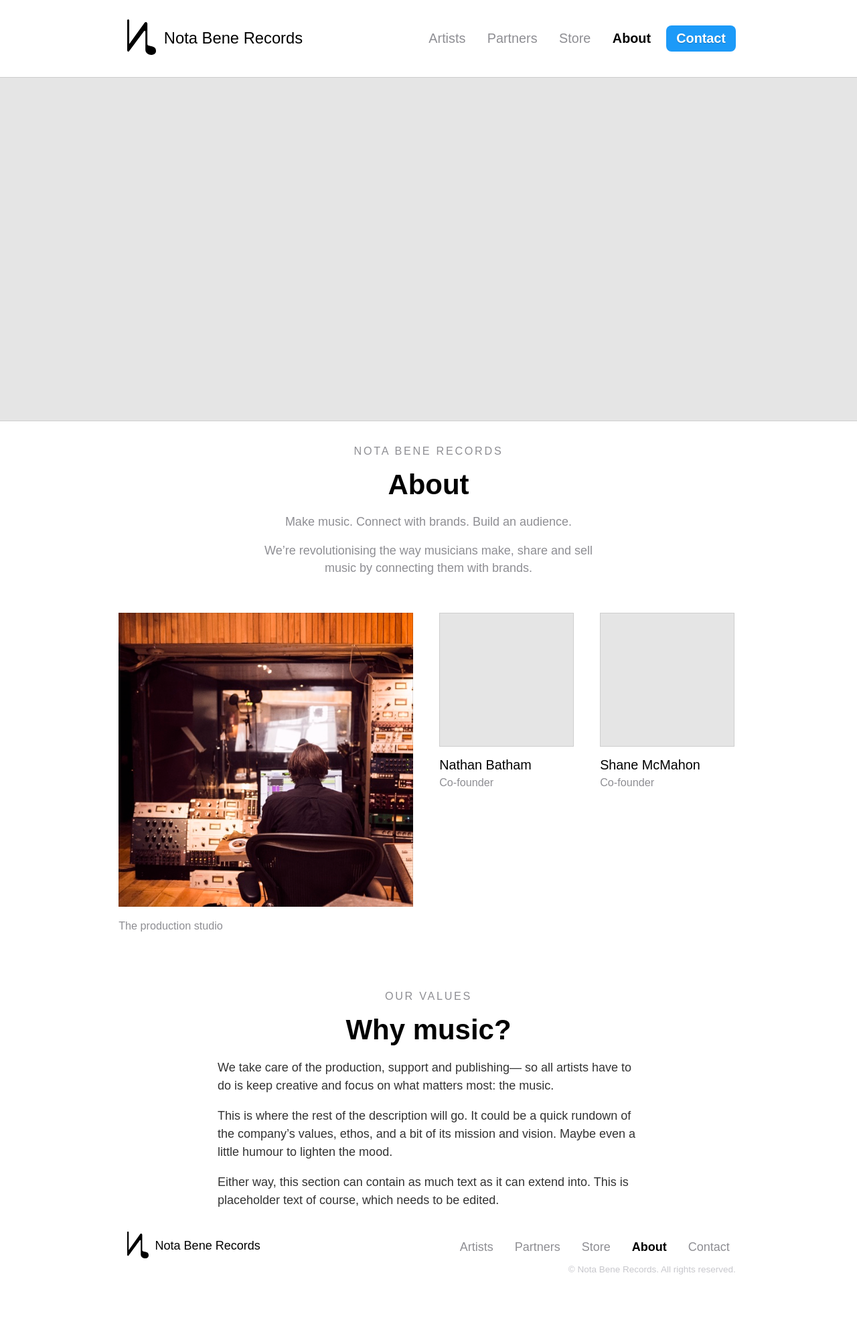
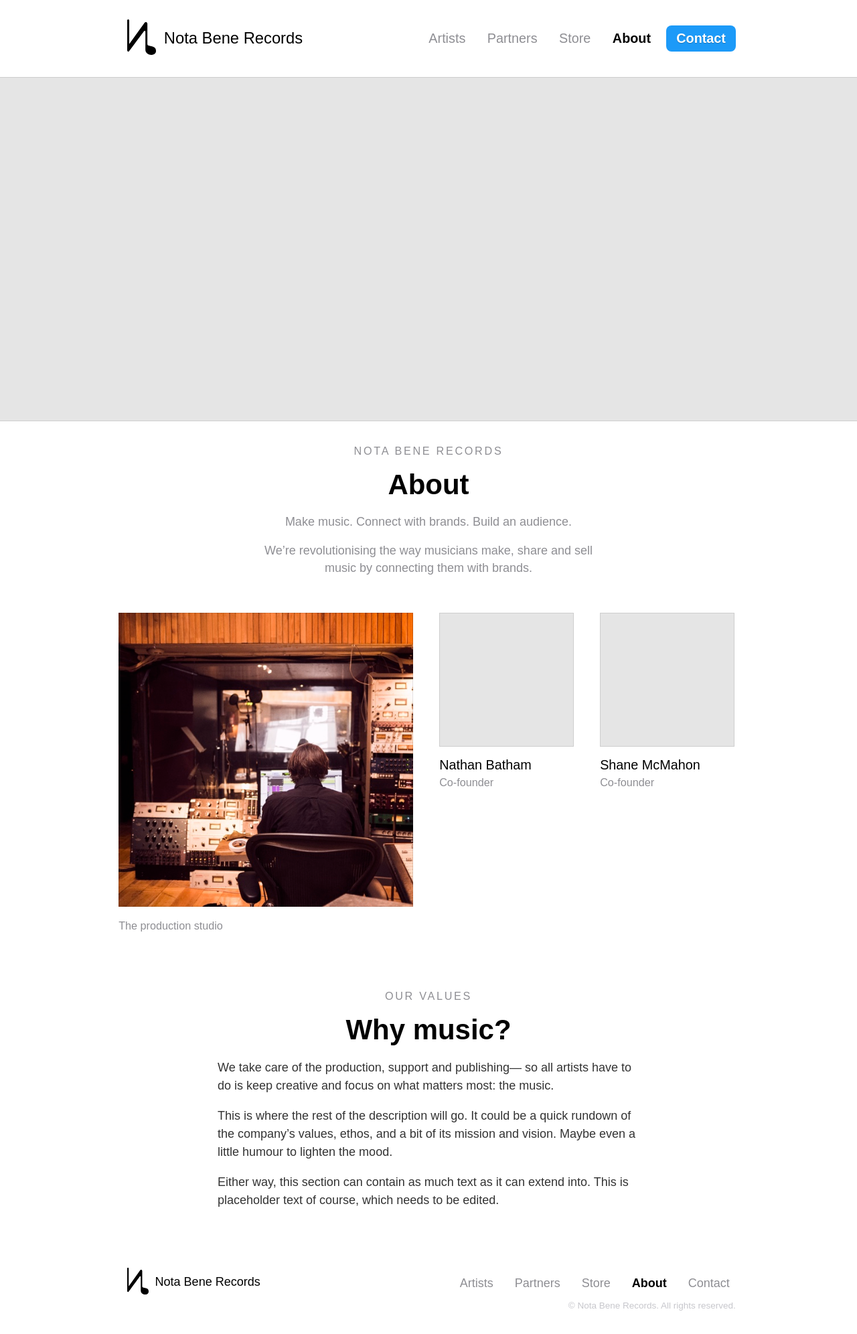
Before and after one commit to cjmlgrto/notabenerecords, a Jekyll site: the page built from about.markdown, in a window 1280 px wide. Shown: the whole page at 67% size. Built offline with Jekyll 4.4.1, drawn with Linux system fonts in a browser that asks for light colours; before the commit the page ends 1938 px from its top, so only the background shows below that.

Commit message:
Add about content margin

```diff
--- a/_layouts/about.html
+++ b/_layouts/about.html
@@ -43,7 +43,7 @@
 				</div>
 			</div>
 		</section>
-		<section>
+		<section class="two_up">
 			<div class="grid">
 				<div class="col full-width">
 					<div class="heading">
--- a/_sass/section.scss
+++ b/_sass/section.scss
@@ -132,7 +132,7 @@
 	box-shadow: 0 0 0 1px rgba(0,0,0,.1) inset;
 	background-size: cover;
 	background-repeat: no-repeat;
-	background-attachment: center;
+	background-attachment: center center;
 }
 
 .tile .meta {
```
